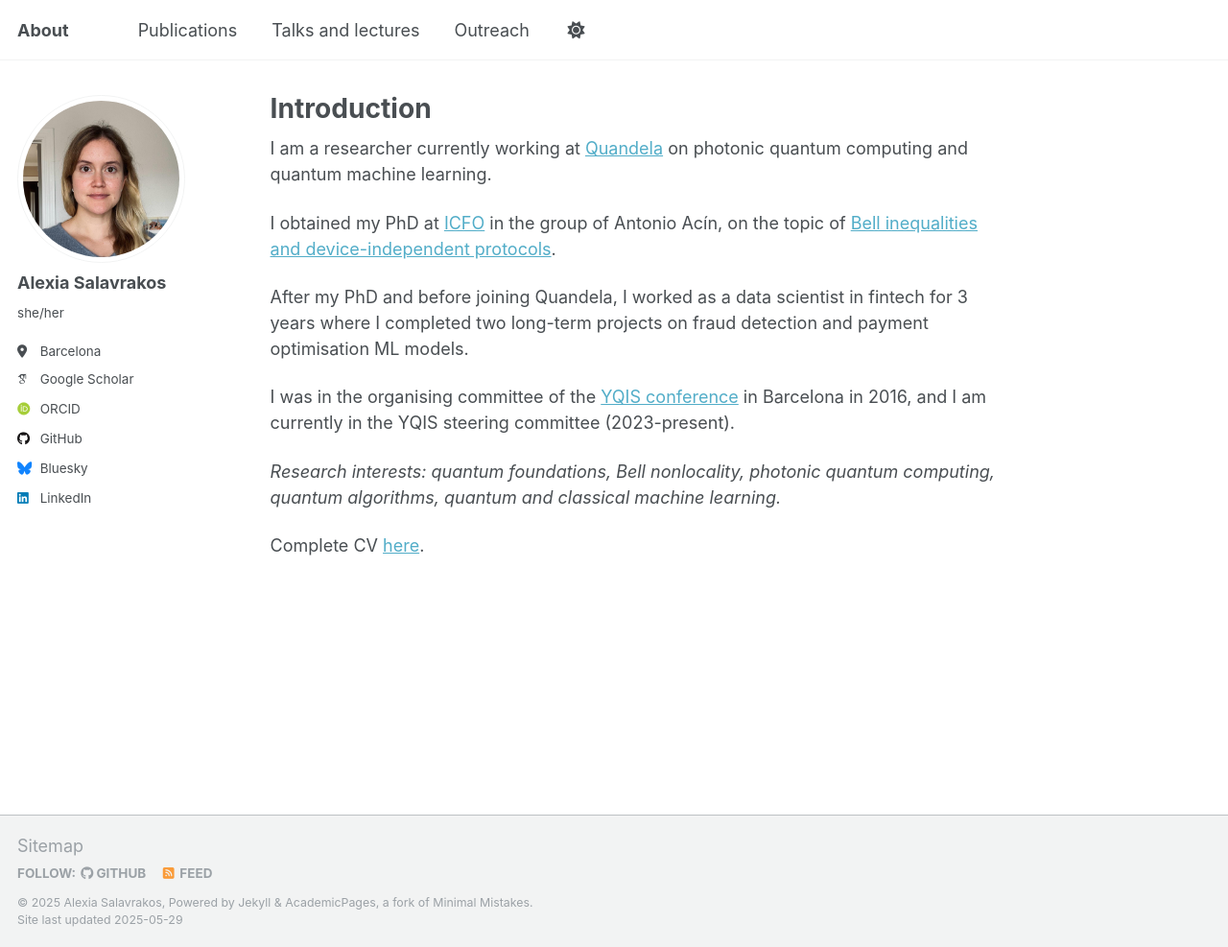
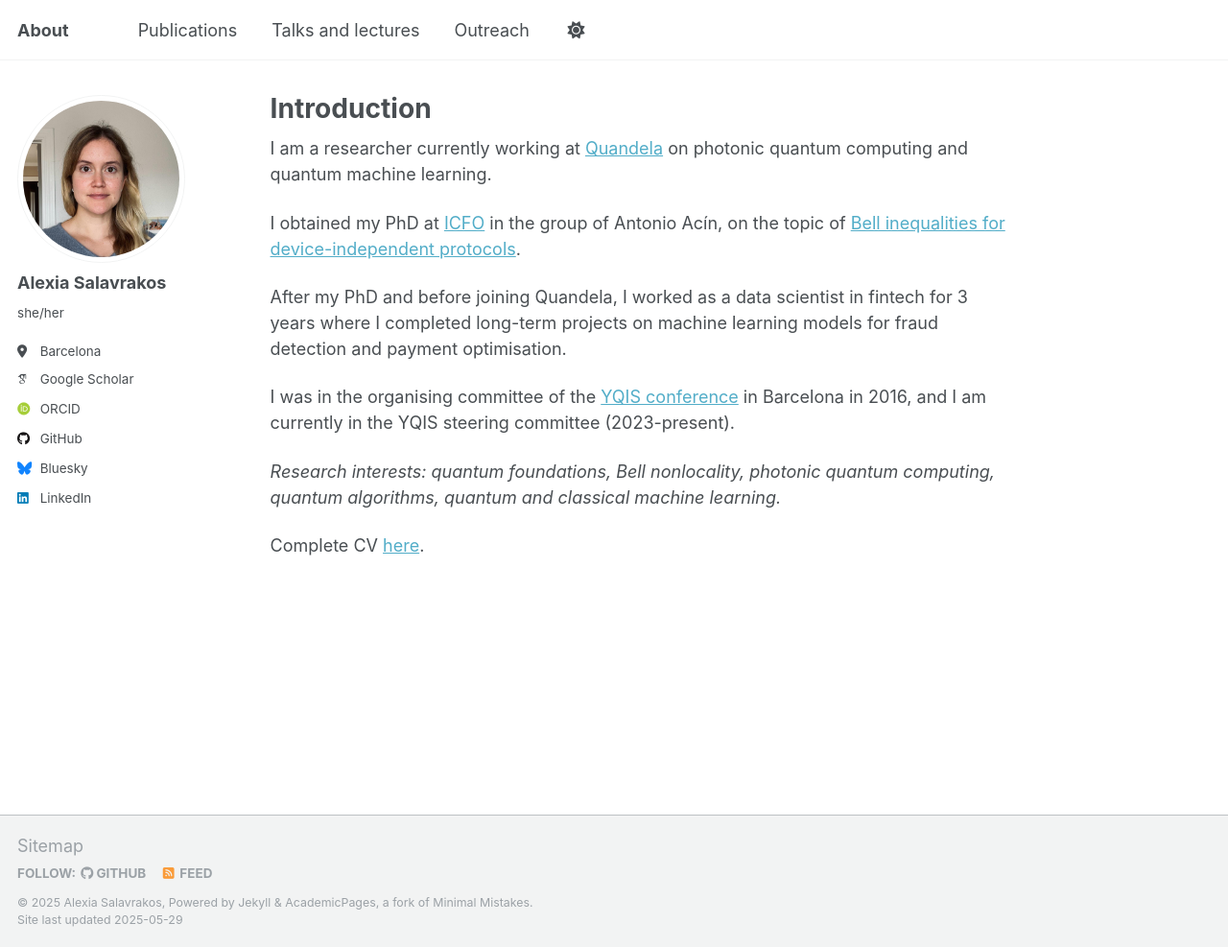
Before and after one commit to alexiasalavrakos/alexiasalavrakos.github.io, a Jekyll site: the page built from _pages/about.md, in a window 1280 px wide and 987 px high. Shown: the whole window at 96% size. Built offline with Jekyll 4.4.1, drawn with Linux system fonts in a browser that asks for light colours; some web fonts are replaced.

Commit message:
Update about.md

```diff
--- a/_pages/about.md
+++ b/_pages/about.md
@@ -9,9 +9,9 @@ redirect_from:
 
 I am a researcher currently working at [Quandela](https://www.quandela.com/) on photonic quantum computing and quantum machine learning.
 
-I obtained my PhD at [ICFO](https://www.icfo.eu/) in the group of Antonio Acín, on the topic of [Bell inequalities and device-independent protocols](https://upcommons.upc.edu/handle/2117/131434).
+I obtained my PhD at [ICFO](https://www.icfo.eu/) in the group of Antonio Acín, on the topic of [Bell inequalities for device-independent protocols](https://upcommons.upc.edu/handle/2117/131434).
 
-After my PhD and before joining Quandela, I worked as a data scientist in fintech for 3 years where I completed two long-term projects on fraud detection and payment optimisation ML models.
+After my PhD and before joining Quandela, I worked as a data scientist in fintech for 3 years where I completed long-term projects on machine learning models for fraud detection and payment optimisation.
 
 I was in the organising committee of the [YQIS conference](https://www.yqisconference.org/) in Barcelona in 2016, and I am currently in the YQIS steering committee (2023-present).
 
```
